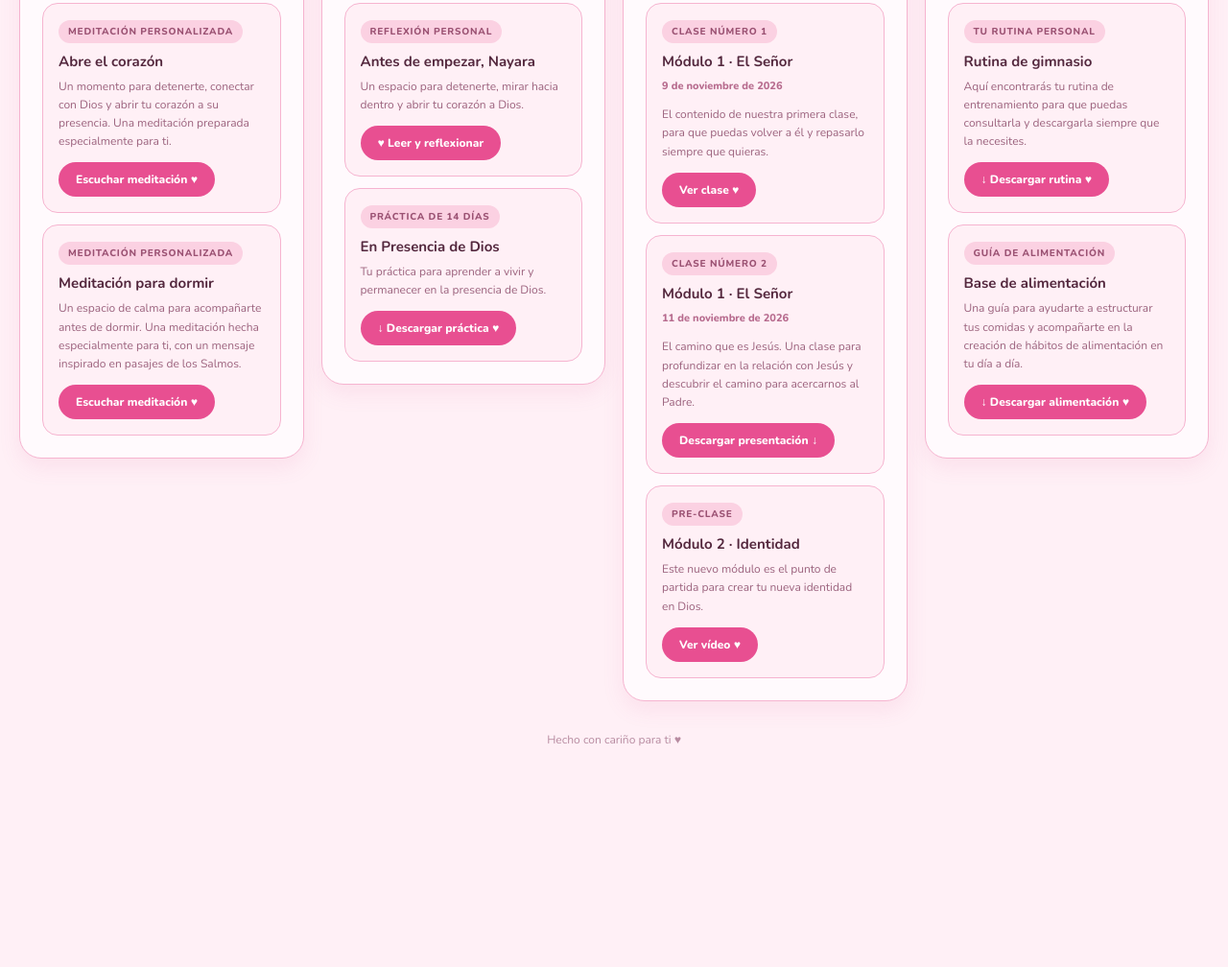
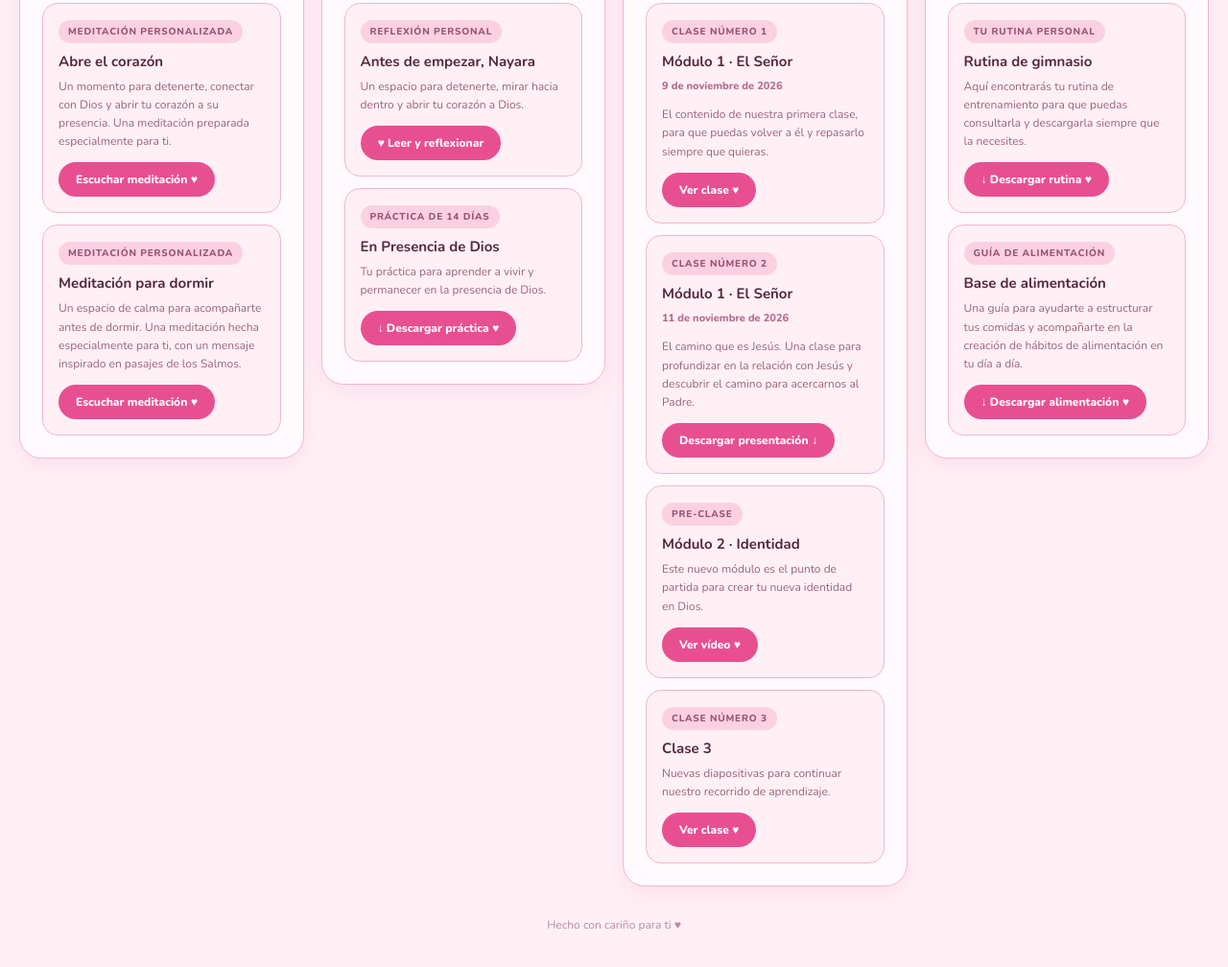
Before and after one commit to aquiestadiosbymara/nayara-1a, a plain HTML site: page index.html in a window 1280 px wide. Shown: the part 380-1388 px from the top of the page at 96% size. Before the commit the page ends 1219 px from the top, so only its background shows below. Drawn offline with nearby package versions, Linux system fonts and the light colour scheme.

Commit message:
Refactor Cursos section in index.html

```diff
--- a/index.html
+++ b/index.html
@@ -354,6 +354,7 @@ h2 {
     </section>
 
 
+
 <!-- CURSOS -->
 <section class="tarjeta-seccion">
 
@@ -365,6 +366,7 @@ h2 {
         </div>
     </div>
 
+    <!-- CLASE 1 -->
     <div class="elemento">
         <span class="etiqueta">CLASE NÚMERO 1</span>
 
@@ -387,6 +389,7 @@ h2 {
         </a>
     </div>
 
+    <!-- CLASE 2 -->
     <div class="elemento">
         <span class="etiqueta">CLASE NÚMERO 2</span>
 
@@ -407,6 +410,8 @@ h2 {
             Descargar presentación ↓
         </a>
     </div>
+
+    <!-- PRE-CLASE -->
     <div class="elemento">
         <span class="etiqueta">PRE-CLASE</span>
 
@@ -425,6 +430,27 @@ h2 {
             Ver vídeo ♥
         </a>
     </div>
+
+    <!-- CLASE 3 -->
+    <div class="elemento">
+        <span class="etiqueta">CLASE NÚMERO 3</span>
+
+        <h3>Clase 3</h3>
+
+        <p>
+            Nuevas diapositivas para continuar nuestro
+            recorrido de aprendizaje.
+        </p>
+
+        <a
+            href="https://claude.ai/artifact/CXmY6AqAgPPFTxwGbaMJph#slide-3dd33bdac6c2"
+            target="_blank"
+            rel="noopener noreferrer"
+            class="boton">
+            Ver clase ♥
+        </a>
+    </div>
+
 </section>
 
 
```
Lines whose indentation alone changed are shown as unchanged.
